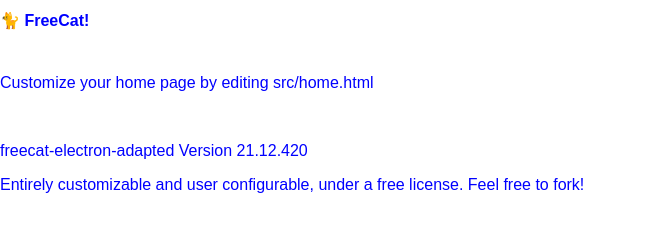
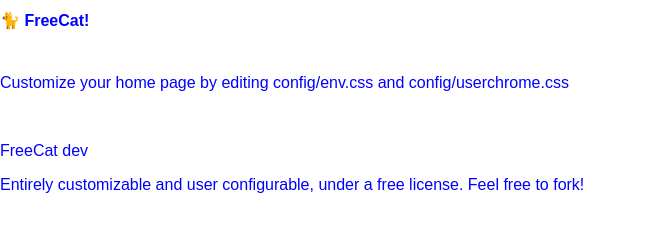
Before and after one commit to jdev082/freecat, an Electron app: page app/home.html in a window 1280 px wide. Shown: the whole page, without its empty margins (0-646 px from the left). Drawn offline with Linux system fonts and the light colour scheme.

Commit message:
Updated some home page stuff

```diff
--- a/app/home.html
+++ b/app/home.html
@@ -7,9 +7,9 @@
   <body>
     <h1>🐈 FreeCat!</h1>
     <br />
-    <p>Customize your home page by editing src/home.html</p>
+    <p>Customize your home page by editing config/env.css and config/userchrome.css</p>
     <br />
-    <p>freecat-electron-adapted Version 21.12.420</p>
+    <p>FreeCat dev</p>
     <p>
       Entirely customizable and user configurable, under a free license. Feel
       free to fork!
```
